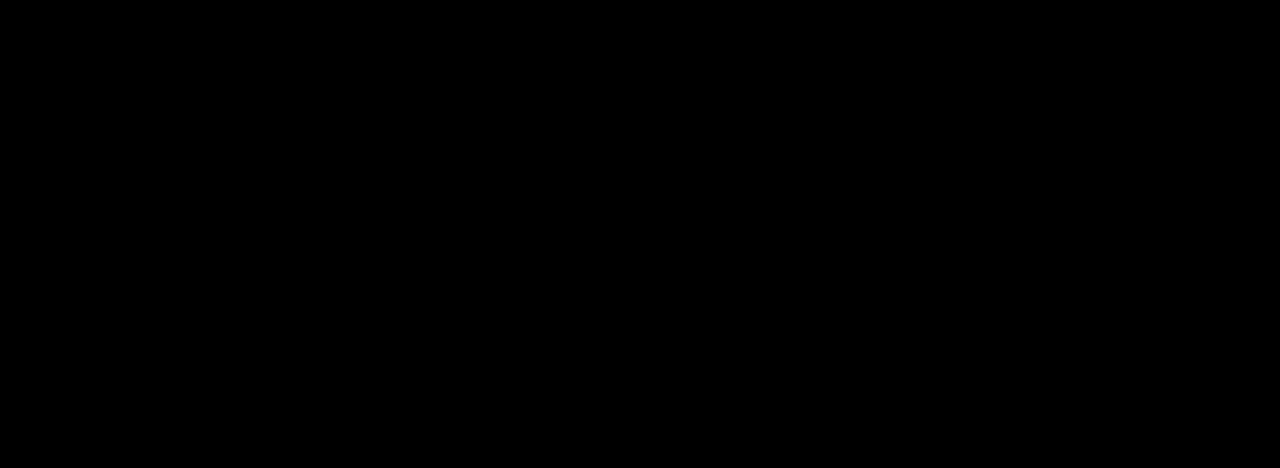
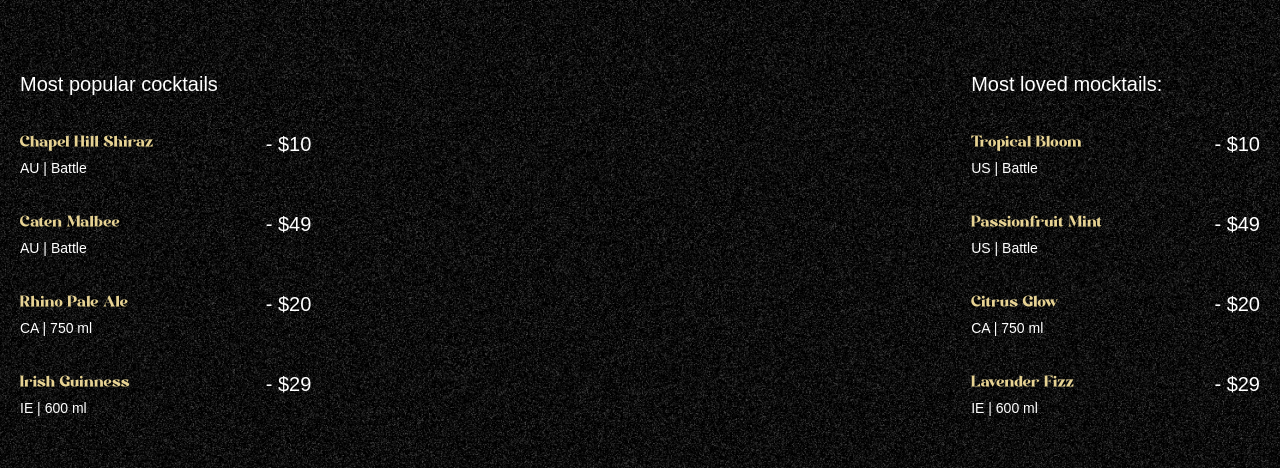
Before and after one commit to spany2022/gsap_cocktails, a React (Vite) app: page / in a window 1280 px wide. Shown: the part 890-1358 px from the top of the page. Built offline with nearby package versions, Linux system fonts and the light colour scheme; a web font is replaced by a local one.

Commit message:
Implement Cocktails section

```diff
--- a/src/App.jsx
+++ b/src/App.jsx
@@ -4,6 +4,7 @@
 import {ScrollTrigger, SplitText} from "gsap/all";
 import Navbar from './components/Navbar';
 import Hero from './components/Hero';
+import Cocktails from './components/Cocktails';
 
 
 gsap.registerPlugin(ScrollTrigger, SplitText);
@@ -13,6 +14,7 @@
     <main>
       <Navbar/>
       <Hero/>
+      <Cocktails/>
     </main>
   )
 }
--- /dev/null
+++ b/src/components/Cocktails.jsx
@@ -0,0 +1,70 @@
+import React from "react";
+import { cocktailLists, mockTailLists } from "../../constants";
+import { useGSAP } from "@gsap/react";
+import gsap from "gsap";
+
+const Cocktails = () => {
+    useGSAP(() => {
+        const parallaxTimeline = gsap.timeline({
+            scrollTrigger: {
+                trigger: '#cocktails',
+                start: 'top 30%',
+                end: 'bottom 80%',
+                scrub: true,
+            }
+        })
+
+        parallaxTimeline.from('#c-left-leaf', {
+            x:-100, y:100
+        })
+        .from('#c-right-leaf', {
+            x:100, y:100
+        })
+    })
+  return (
+    <section id="cocktails" className="noisy">
+      <img src="/images/cocktail-left-leaf.png" alt="l-leaf" id="c-left-leaf" />
+      <img
+        src="/images/cocktail-right-leaf.png"
+        alt="r-leaf"
+        id="c-right-leaf"
+      />
+
+      <div className="list">
+        <div className="popular">
+          <h2>Most popular cocktails</h2>
+
+          <ul>
+            {cocktailLists.map(({name, country, detail, price}) => (
+              <li key={name}>
+                <div className="md:me-28">
+                    <h3>{name}</h3>
+                    <p>{country} | {detail}</p>
+                </div>
+                <span>- {price}</span>
+              </li>
+            ))}
+          </ul>
+        </div>
+
+                <div className="loved">
+          <h2>Most loved mocktails:</h2>
+
+          <ul>
+            {mockTailLists.map(({name, country, detail, price}) => (
+              <li key={name}>
+                <div className="me-28">
+                    <h3>{name}</h3>
+                    <p>{country} | {detail}</p>
+                </div>
+                <span>- {price}</span>
+              </li>
+            ))}
+          </ul>
+        </div>
+      </div>
+    </section>
+  );
+};
+
+export default Cocktails;
```
